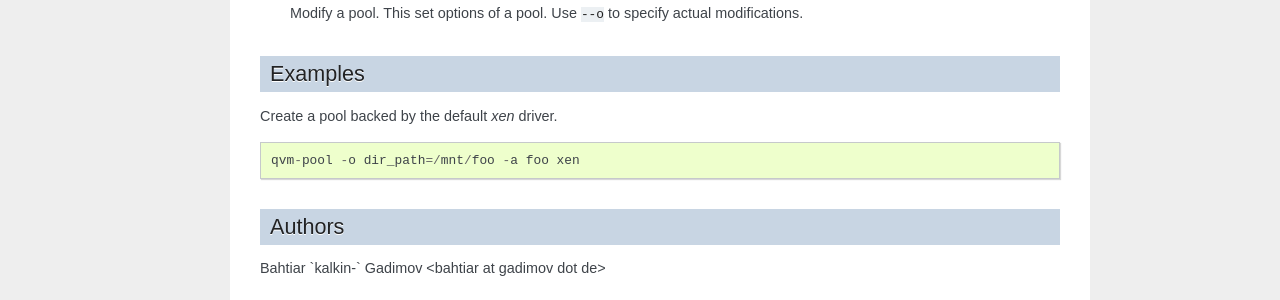
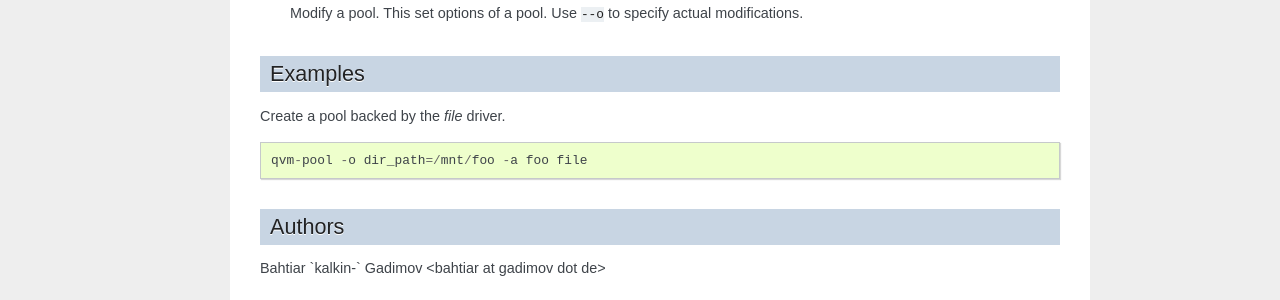
Before and after one commit to QubesOS/qubes-core-admin-client, a Sphinx documentation site: the page built from doc/manpages/qvm-pool.rst, in a window 1280 px wide. Shown: the part 870-1170 px from the top of the page. Built offline with Sphinx 7.4.7, drawn with Linux system fonts in a browser that asks for light colours; the version number could not be read and is left out.

Commit message:
doc: adjust example in qvm-pool man page
'xen' driver does not even exists.

```diff
--- a/doc/manpages/qvm-pool.rst
+++ b/doc/manpages/qvm-pool.rst
@@ -59,11 +59,11 @@ Options
 Examples
 --------
 
-Create a pool backed by the default `xen` driver.
+Create a pool backed by the `file` driver.
 
 ::
 
-    qvm-pool -o dir_path=/mnt/foo -a foo xen
+    qvm-pool -o dir_path=/mnt/foo -a foo file
 
 Authors
 -------
```
